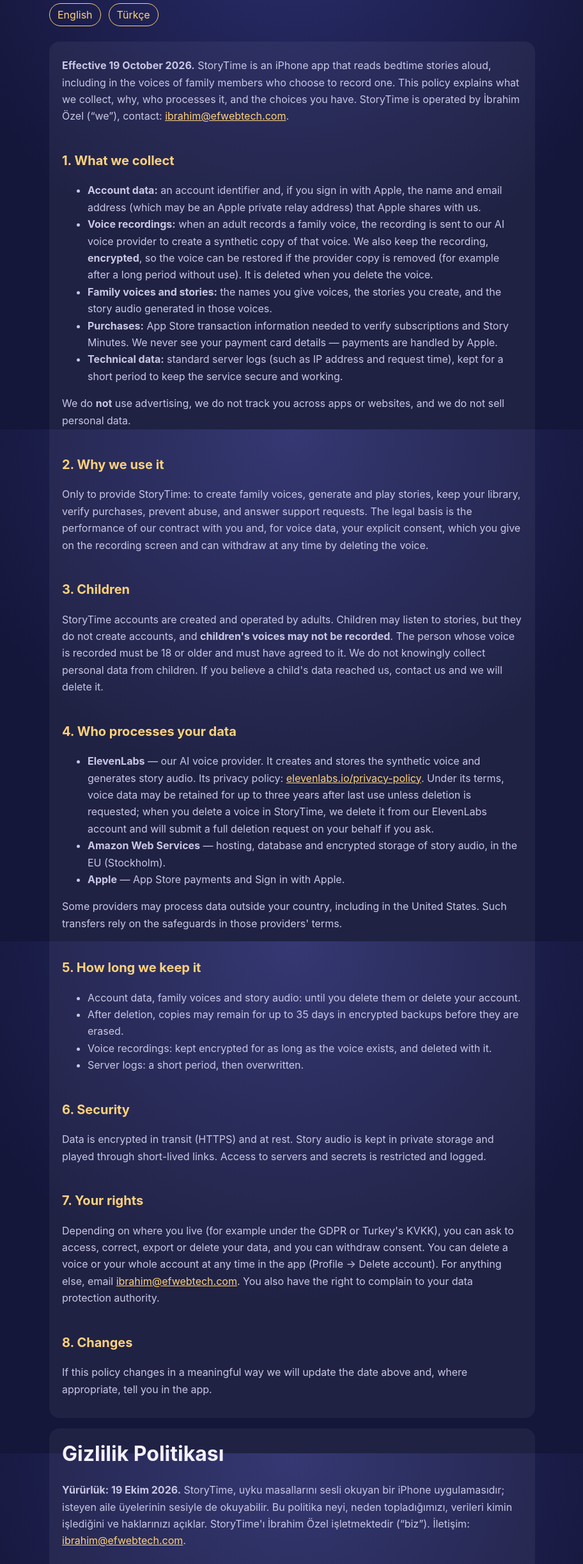
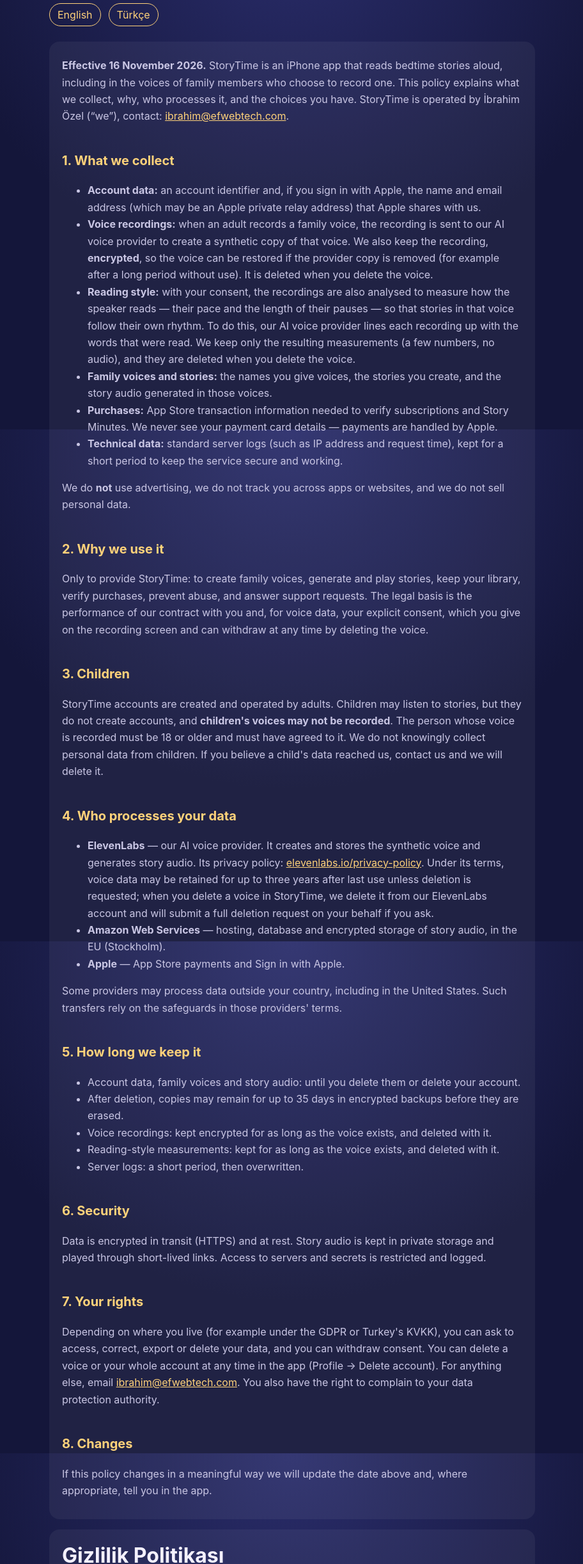
Before and after one commit to ibrhmozel3/storytime, a plain HTML site: page privacy.html in a window 1280 px wide. Shown: the part 129-2573 px from the top of the page at 64% size, without its empty margins (183-1095 px from the left). Drawn offline with Linux system fonts and the light colour scheme.

Commit message:
Privacy policy: reading-style measurements
Recordings of a family voice are also analysed to measure the speaker's pace
and pauses; only those numbers are kept, and they are deleted with the voice.
Effective 16 November 2026, in English and Turkish.

Co-Authored-By: Claude Opus 5.5 <noreply@anthropic.com>
Claude-Session: https://claude.ai/code/session_01BRAWjANtP3urLAaubYGsqR

```diff
--- a/privacy.html
+++ b/privacy.html
@@ -30,7 +30,7 @@ footer{margin-top:40px;font-size:.85rem;color:var(--muted)}
 <div class="lang"><a href="#en">English</a><a href="#tr">Türkçe</a></div>
 
 <section class="card" id="en">
-<p><strong>Effective 19 October 2026.</strong> StoryTime is an iPhone app that reads bedtime stories aloud,
+<p><strong>Effective 16 November 2026.</strong> StoryTime is an iPhone app that reads bedtime stories aloud,
 including in the voices of family members who choose to record one. This policy explains what we collect,
 why, who processes it, and the choices you have. StoryTime is operated by İbrahim Özel (“we”), contact:
 <a href="mailto:ibrahim@efwebtech.com">ibrahim@efwebtech.com</a>.</p>
@@ -42,6 +42,10 @@ why, who processes it, and the choices you have. StoryTime is operated by İbrah
 <li><strong>Voice recordings:</strong> when an adult records a family voice, the recording is sent to our AI voice
 provider to create a synthetic copy of that voice. We also keep the recording, <strong>encrypted</strong>, so the voice can be
 restored if the provider copy is removed (for example after a long period without use). It is deleted when you delete the voice.</li>
+<li><strong>Reading style:</strong> with your consent, the recordings are also analysed to measure how the speaker reads —
+their pace and the length of their pauses — so that stories in that voice follow their own rhythm. To do this, our AI voice
+provider lines each recording up with the words that were read. We keep only the resulting measurements (a few numbers, no
+audio), and they are deleted when you delete the voice.</li>
 <li><strong>Family voices and stories:</strong> the names you give voices, the stories you create, and the story
 audio generated in those voices.</li>
 <li><strong>Purchases:</strong> App Store transaction information needed to verify subscriptions and Story Minutes.
@@ -81,6 +85,7 @@ safeguards in those providers' terms.</p>
 <li>Account data, family voices and story audio: until you delete them or delete your account.</li>
 <li>After deletion, copies may remain for up to 35 days in encrypted backups before they are erased.</li>
 <li>Voice recordings: kept encrypted for as long as the voice exists, and deleted with it.</li>
+<li>Reading-style measurements: kept for as long as the voice exists, and deleted with it.</li>
 <li>Server logs: a short period, then overwritten.</li>
 </ul>
 
@@ -100,7 +105,7 @@ right to complain to your data protection authority.</p>
 
 <section class="card" id="tr">
 <h1>Gizlilik Politikası</h1>
-<p><strong>Yürürlük: 19 Ekim 2026.</strong> StoryTime, uyku masallarını sesli okuyan bir iPhone uygulamasıdır; isteyen
+<p><strong>Yürürlük: 16 Kasım 2026.</strong> StoryTime, uyku masallarını sesli okuyan bir iPhone uygulamasıdır; isteyen
 aile üyelerinin sesiyle de okuyabilir. Bu politika neyi, neden topladığımızı, verileri kimin işlediğini ve
 haklarınızı açıklar. StoryTime'ı İbrahim Özel işletmektedir (“biz”). İletişim:
 <a href="mailto:ibrahim@efwebtech.com">ibrahim@efwebtech.com</a>.</p>
@@ -112,6 +117,10 @@ e-posta adresi (Apple'ın gizli yönlendirme adresi olabilir).</li>
 <li><strong>Ses kayıtları:</strong> bir yetişkin aile sesi kaydettiğinde kayıt, o sesin yapay bir kopyasını oluşturmak
 için yapay zekâ ses sağlayıcımıza gönderilir. Sağlayıcıdaki kopya kaldırılırsa (örneğin uzun süre kullanılmadığında) sesin
 yeniden oluşturulabilmesi için kaydı <strong>şifreli olarak</strong> saklarız. Sesi sildiğinizde kayıt da silinir.</li>
+<li><strong>Okuma tarzı:</strong> izninizle kayıtlar, konuşanın nasıl okuduğunu — hızını ve duraklamalarının uzunluğunu —
+ölçmek için de analiz edilir; böylece o sesle okunan masallar kendi ritmini izler. Bunun için yapay zekâ ses sağlayıcımız
+her kaydı okunan sözcüklerle eşleştirir. Yalnızca ortaya çıkan ölçümleri (birkaç sayı, ses yok) saklarız; sesi
+sildiğinizde bunlar da silinir.</li>
 <li><strong>Aile sesleri ve masallar:</strong> seslere verdiğiniz adlar, oluşturduğunuz masallar ve bu seslerle üretilen
 masal ses dosyaları.</li>
 <li><strong>Satın alımlar:</strong> abonelikleri ve Masal Dakikalarını doğrulamak için gereken App Store işlem bilgileri.
@@ -149,6 +158,7 @@ koşullarındaki güvencelere dayanır.</p>
 <li>Hesap bilgileri, aile sesleri ve masal sesleri: siz silene veya hesabınızı silene kadar.</li>
 <li>Silindikten sonra kopyalar, şifreli yedeklerde en fazla 35 gün kalabilir, sonra tamamen silinir.</li>
 <li>Ses kayıtları: ses var olduğu sürece şifreli saklanır, sesle birlikte silinir.</li>
+<li>Okuma tarzı ölçümleri: ses var olduğu sürece saklanır, sesle birlikte silinir.</li>
 <li>Sunucu kayıtları: kısa bir süre, ardından üzerine yazılır.</li>
 </ul>
 
```
